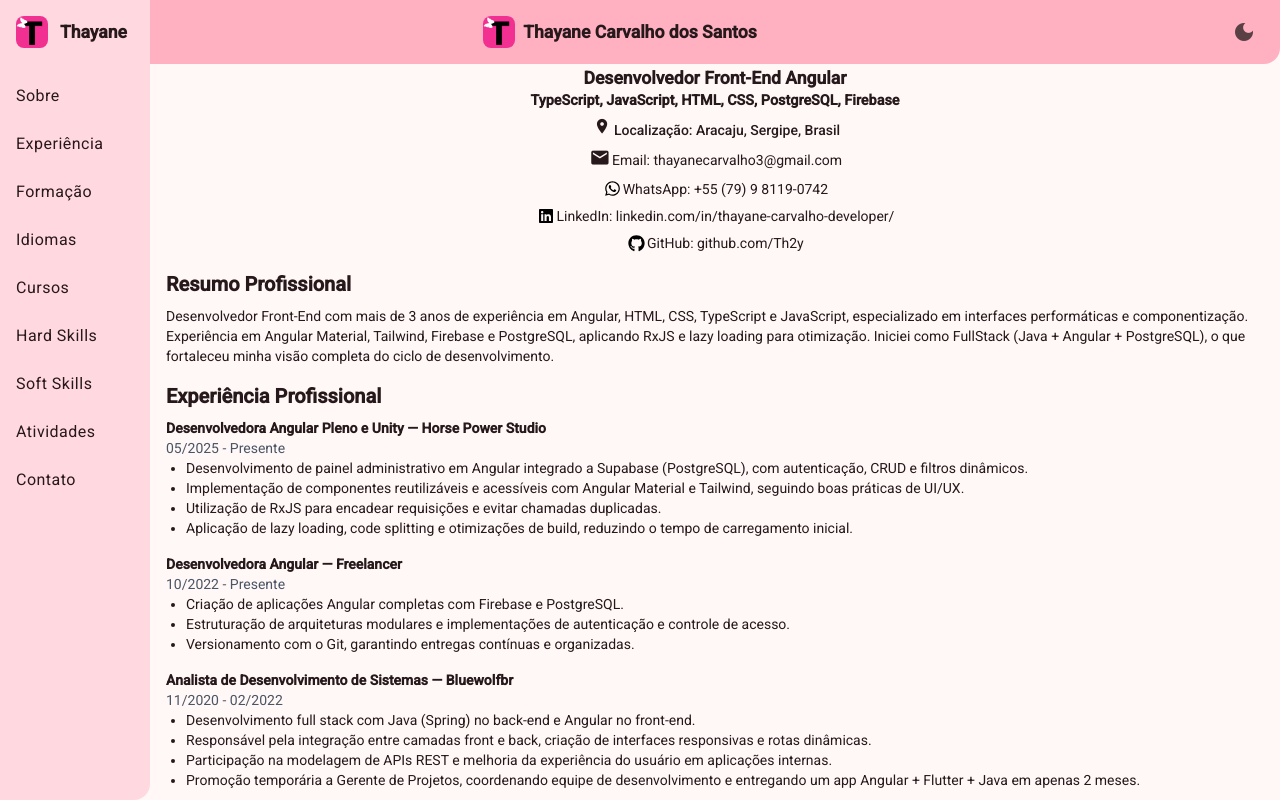
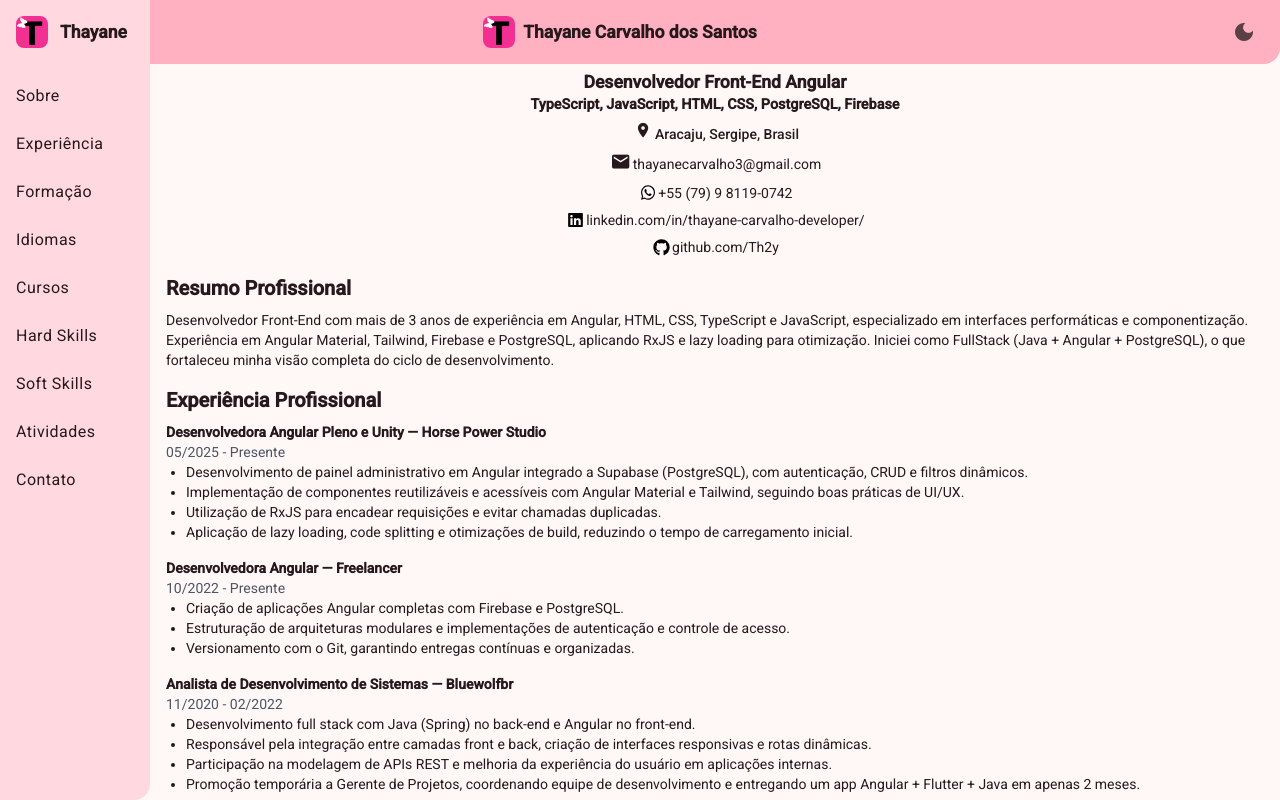
Before and after one commit to Th2y/resume, an Angular app: page / in a window 1280 px wide. Built offline with nearby package versions, Linux system fonts and the light colour scheme.

Commit message:
Fix: personal infos styles

```diff
--- a/src/app/components/nav/nav.component.html
+++ b/src/app/components/nav/nav.component.html
@@ -42,7 +42,7 @@
       </button>
     </mat-toolbar>
 
-    <div style="margin-top: 68px;">
+    <div style="margin-top: 72px;">
       <app-resume (myName)="setMyName($event)"></app-resume>
     </div>
   </mat-sidenav-content>
--- a/src/app/components/resume-parts/personal-info/personal-info.component.html
+++ b/src/app/components/resume-parts/personal-info/personal-info.component.html
@@ -10,28 +10,28 @@
 
   <p class="location">
     <mat-icon>location_on</mat-icon>
-    Localização: {{ personalInfo.location }}
+    {{ personalInfo.location }}
   </p>
 
   <div class="contacts">
     <a href="mailto:{{ personalInfo.contacts.email }}" class="contact-item">
       <mat-icon>mail</mat-icon>
-      Email: {{ personalInfo.contacts.email }}
+      {{ personalInfo.contacts.email }}
     </a>
 
     <a href="https://wa.me/{{ phoneWhatsApp }}" target="_blank" class="contact-item">
       <img src="/whatsapp.svg" alt="WhatsApp" class="icon" />
-      WhatsApp: {{ personalInfo.contacts.phone }}
+      {{ personalInfo.contacts.phone }}
     </a>
 
     <a href="https://{{ personalInfo.contacts.linkedin }}" target="_blank" class="contact-item">
       <img src="/linkedin.svg" alt="LinkedIn" class="icon" />
-      LinkedIn: {{ personalInfo.contacts.linkedin }}
+      {{ personalInfo.contacts.linkedin }}
     </a>
 
     <a href="https://{{ personalInfo.contacts.github }}" target="_blank" class="contact-item">
       <img src="/github.svg" alt="GitHub" class="icon" />
-      GitHub: {{ personalInfo.contacts.github }}
+      {{ personalInfo.contacts.github }}
     </a>
   </div>
 </header>
```
